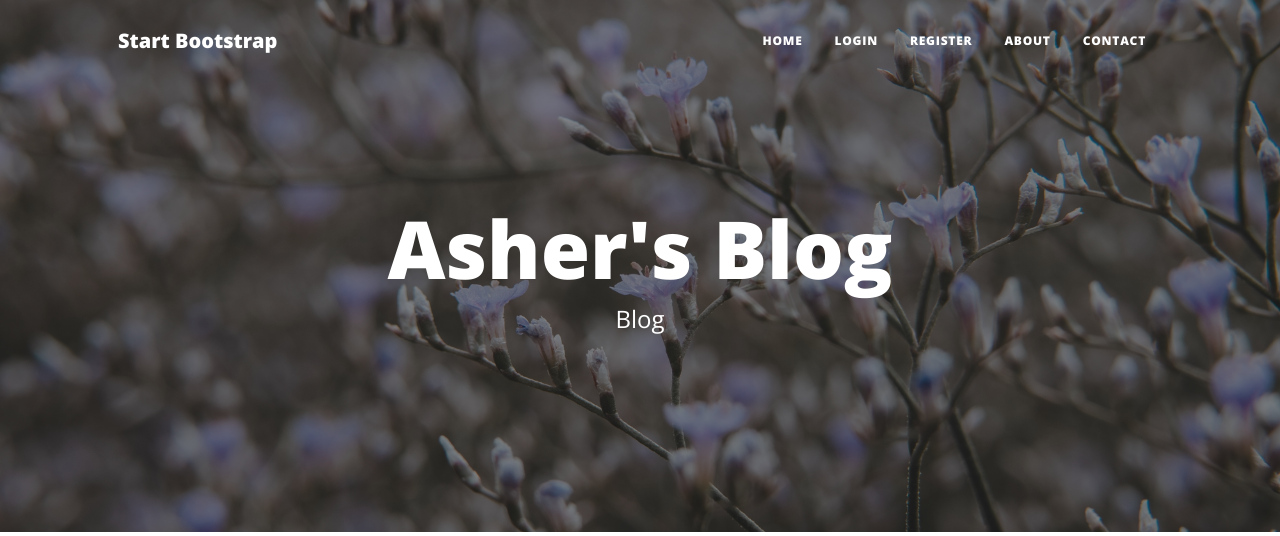
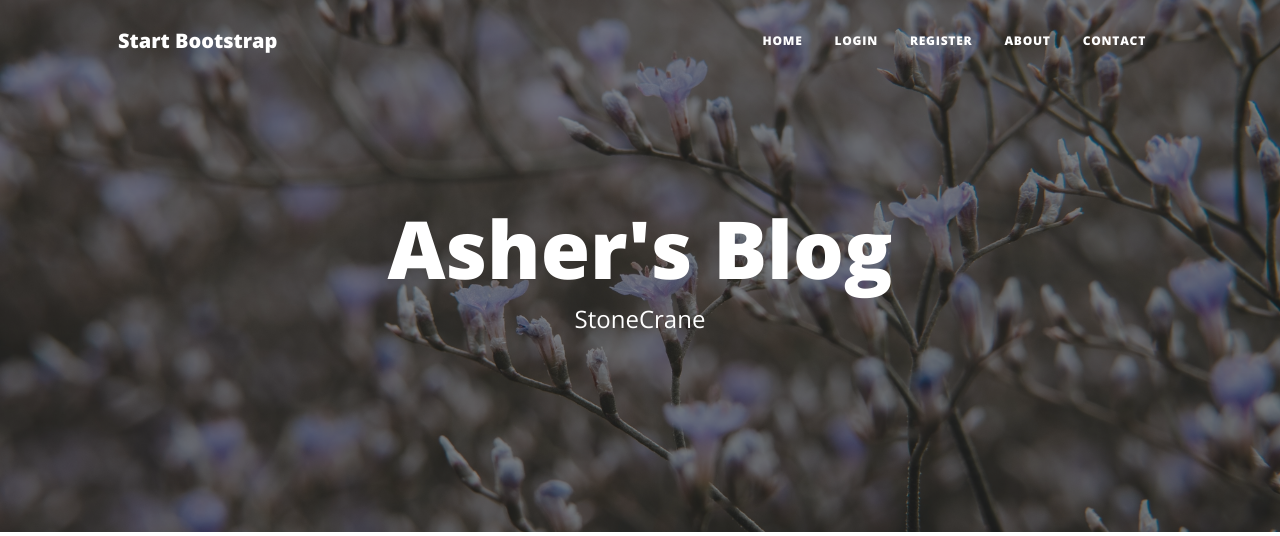
Before and after one commit to asher-malik/Asher-Blog, a Flask app: page / in a window 1280 px wide. Shown: the top 536 px of the page. Run offline with Flask 3, Linux system fonts and the light colour scheme; data comes from the database, SQL or seed files in the repository; some libraries are stand-ins or nearby versions.

Commit message:
Update index.html
change name

```diff
--- a/templates/index.html
+++ b/templates/index.html
@@ -10,7 +10,7 @@
       <div class="col-md-10 col-lg-8 col-xl-7">
         <div class="site-heading">
           <h1>Asher's Blog</h1>
-          <span class="subheading">Blog</span>
+          <span class="subheading">StoneCrane</span>
         </div>
       </div>
     </div>
```
